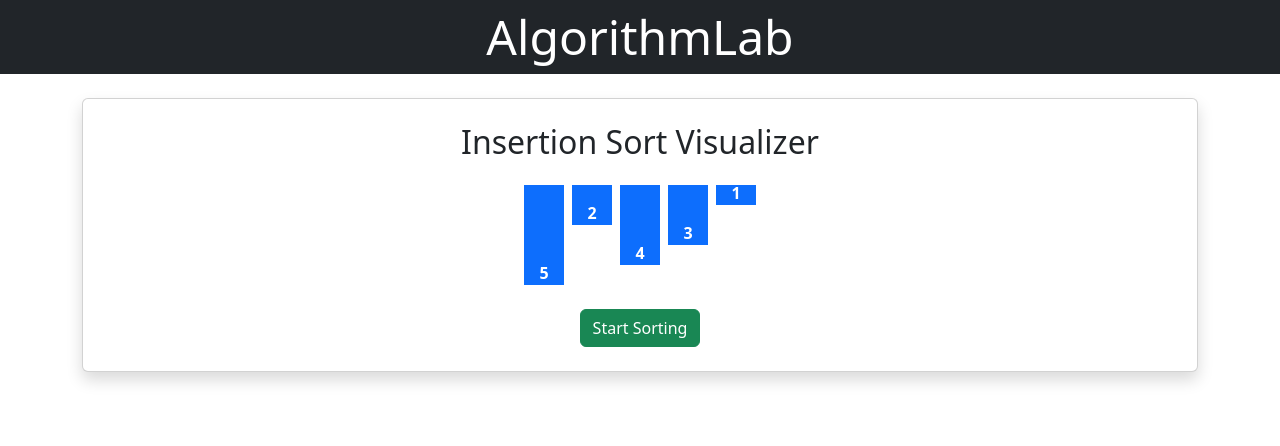
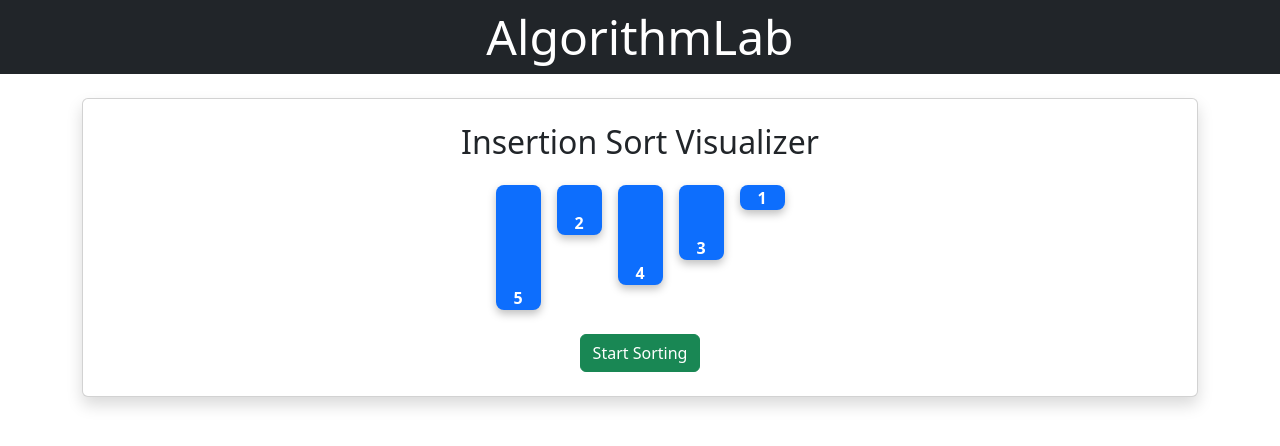
Before and after one commit to WiolaWysopal/AlgorithmLab, a React (Vite) app in the folder frontend/: page / in a window 1280 px wide. Shown: the top 446 px of the page. Built offline with nearby package versions, Linux system fonts and the light colour scheme.

Commit message:
Style InsertionSortVisualizer Component

```diff
--- a/frontend/src/components/InsertionSortVisualizer.jsx
+++ b/frontend/src/components/InsertionSortVisualizer.jsx
@@ -23,7 +23,7 @@ function InsertionSortVisualizer() {
       const timer = setTimeout(() => {
         setArray(steps[currentStep]);
         setCurrentStep(currentStep + 1);
-      }, 500);
+      }, 300); // krótszy czas = płynniejsze
       return () => clearTimeout(timer);
     }
   }, [steps, currentStep]);
@@ -33,15 +33,18 @@ function InsertionSortVisualizer() {
       <div className="card p-4 shadow">
         <h2 className="text-center mb-4">Insertion Sort Visualizer</h2>
 
-        <div className="d-flex justify-content-center gap-2 mb-4">
+        <div className="d-flex justify-content-center gap-3 mb-4">
           {array.map((value, idx) => (
             <div
               key={idx}
               className="bg-primary text-white d-flex justify-content-center align-items-end"
               style={{
-                height: `${value * 20}px`,
-                width: "40px",
+                height: `${value * 25}px`,
+                width: "45px",
                 fontWeight: "bold",
+                borderRadius: "8px",       // ZAOKRĄGLENIE
+                boxShadow: "0 4px 8px rgba(0,0,0,0.25)", // CIEŃ
+                transition: "height 0.3s ease-in-out",   // ANIMACJA
               }}
             >
               {value}
```
